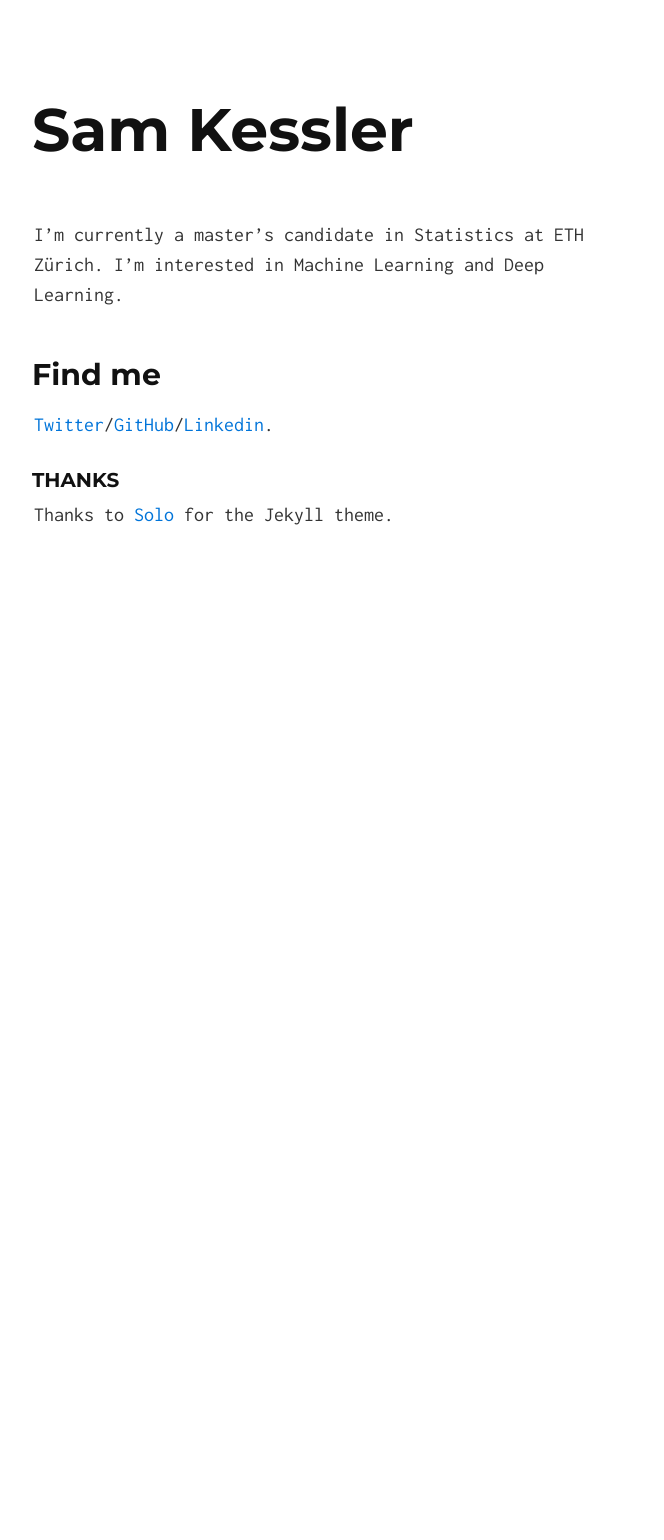
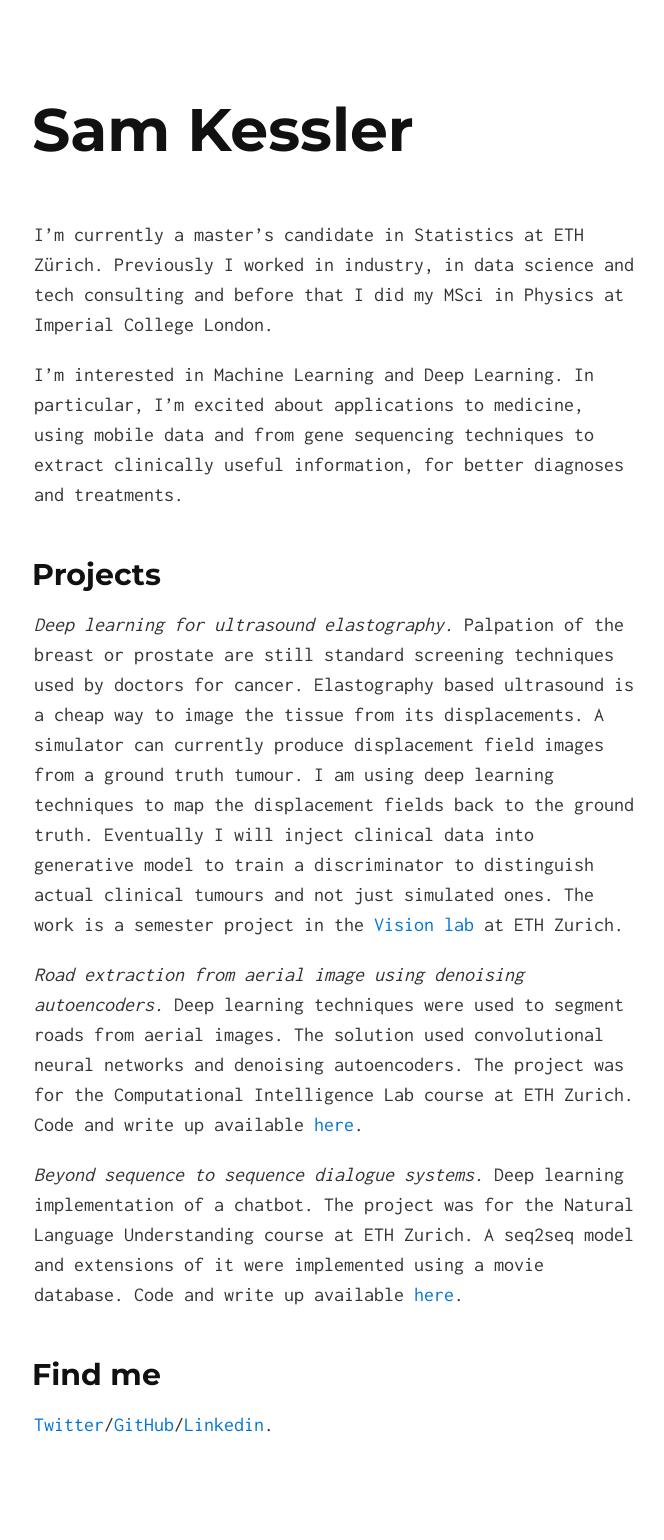
Before and after one commit to skezle/skezle.github.io, a Jekyll site: the page built from index.md, in a window 1280 px wide. Shown: the whole page, without its empty margins (306-970 px from the left). Built offline with Jekyll 4.4.1, drawn with Linux system fonts in a browser that asks for light colours; before the commit the page ends 900 px from its top, so only the background shows below that.

Commit message:
updates index with more info on me

```diff
--- a/index.md
+++ b/index.md
@@ -2,12 +2,17 @@
 layout: default
 ---
 
-I'm currently a master's candidate in Statistics at ETH Zürich. I'm interested in Machine Learning and Deep Learning.
+I'm currently a master's candidate in Statistics at ETH Zürich. Previously I worked in industry, in data science and tech consulting and before that I did my MSci in Physics at Imperial College London.
 
+I'm interested in Machine Learning and Deep Learning. In particular, I'm excited about applications to medicine, using mobile data and from gene sequencing techniques to extract clinically useful information, for better diagnoses and treatments.
+
+## Projects
+
+*Deep learning for ultrasound elastography.* Palpation of the breast or prostate are still standard screening techniques used by doctors for cancer. Elastography based ultrasound is a cheap way to image the tissue from its displacements. A simulator can currently produce displacement field images from a ground truth tumour. I am using deep learning techniques to map the displacement fields back to the ground truth. Eventually I will inject clinical data into generative model to train a discriminator to distinguish actual clinical tumours and not just simulated ones. The work is a semester project in the [Vision lab](http://www.vision.ee.ethz.ch/en/) at ETH Zurich.
+
+*Road extraction from aerial image using denoising autoencoders.* Deep learning techniques were used to segment roads from aerial images. The solution used convolutional neural networks and denoising autoencoders. The project was for the Computational Intelligence Lab course at ETH Zurich. Code and write up available [here](https://github.com/paramoecium/road-segmentation).
+
+*Beyond sequence to sequence dialogue systems.* Deep learning implementation of a chatbot. The project was for the Natural Language Understanding course at ETH Zurich. A seq2seq model and extensions of it were implemented using a movie database. Code and write up available [here](https://github.com/skezle/ethz-nlu-seq2seq).
 
 ## Find me
  [Twitter](http://twitter.com/SamKezz)/[GitHub](http://github.com/skezle)/[Linkedin](https://uk.linkedin.com/pub/samuel-kessler/39/aa2/79).
-
-### Thanks
-
-Thanks to [Solo](http://chibicode.github.io/solo) for the Jekyll theme.
```
